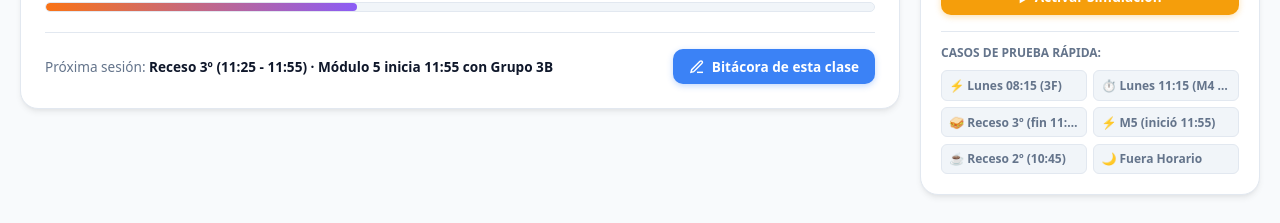
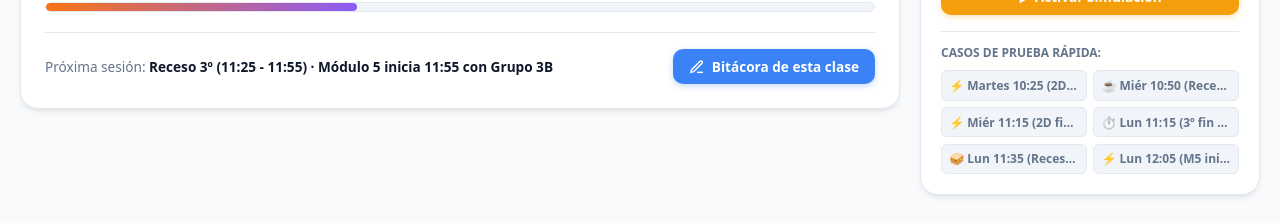
Before and after one commit to Bucefal0/mi-horario, a plain HTML site: page horario.html in a window 1280 px wide. Shown: the part 332-555 px from the top of the page. Drawn offline with Linux system fonts and the light colour scheme; no server answers.

Commit message:
feat: Botones rapidos de simulacion especificos para 2D (Martes fin 10:35, Miercoles 11:05-11:40)

```diff
--- a/horario.html
+++ b/horario.html
@@ -1937,12 +1937,12 @@
           <div class="quick-presets">
             <div class="quick-presets-title">Casos de prueba rápida:</div>
             <div class="quick-chips-grid">
-              <button class="btn-quick-chip" onclick="quickSim('Lunes', '08:15')">⚡ Lunes 08:15 (3F)</button>
-              <button class="btn-quick-chip" onclick="quickSim('Lunes', '11:15')">⏱️ Lunes 11:15 (M4 fin 11:25)</button>
-              <button class="btn-quick-chip" onclick="quickSim('Lunes', '11:35')">🥪 Receso 3º (fin 11:55)</button>
-              <button class="btn-quick-chip" onclick="quickSim('Lunes', '12:05')">⚡ M5 (inició 11:55)</button>
-              <button class="btn-quick-chip" onclick="quickSim('Martes', '10:45')">☕ Receso 2º (10:45)</button>
-              <button class="btn-quick-chip" onclick="quickSim('Viernes', '14:30')">🌙 Fuera Horario</button>
+              <button class="btn-quick-chip" onclick="quickSim('Martes', '10:25')">⚡ Martes 10:25 (2D fin 10:35)</button>
+              <button class="btn-quick-chip" onclick="quickSim('Miércoles', '10:50')">☕ Miér 10:50 (Receso 2D fin 11:05)</button>
+              <button class="btn-quick-chip" onclick="quickSim('Miércoles', '11:15')">⚡ Miér 11:15 (2D fin 11:40)</button>
+              <button class="btn-quick-chip" onclick="quickSim('Lunes', '11:15')">⏱️ Lun 11:15 (3º fin 11:25)</button>
+              <button class="btn-quick-chip" onclick="quickSim('Lunes', '11:35')">🥪 Lun 11:35 (Receso 3º fin 11:55)</button>
+              <button class="btn-quick-chip" onclick="quickSim('Lunes', '12:05')">⚡ Lun 12:05 (M5 inició 11:55)</button>
             </div>
           </div>
         </div>
```
Also changed, not shown: index.html (+6 -6 lines).
